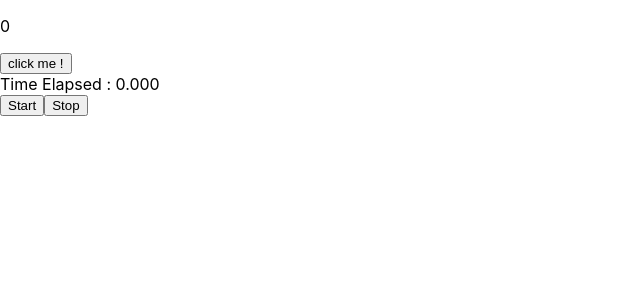
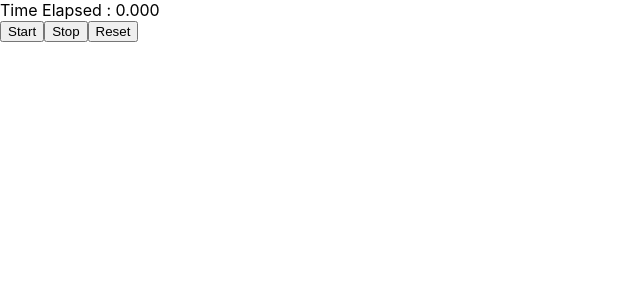
Before and after one commit to praniil/learning-react, a React (Create React App) app: page / in a window 1280 px wide. Shown: the top 300 px of the page, without its empty margins (0-640 px from the left). Built offline with nearby package versions, Linux system fonts and the light colour scheme.

Commit message:
feat: updated reset button in stop watch

```diff
--- a/src/App.tsx
+++ b/src/App.tsx
@@ -50,10 +50,10 @@ function App() {
       <Todos/>
       <UseEffectHook/>
       <UseEffectWindow/>
-      <TicTacToe/>
-      <PhotoGallery /> */}
-      <UseRefrence/>
+      <TicTacToe/> */}
+      {/* <UseRefrence/> */}
       <StopWatch/>
+      <PhotoGallery />
     </div>
 
 
--- a/src/StopWatch.tsx
+++ b/src/StopWatch.tsx
@@ -30,6 +30,9 @@ const StopWatch = () => {
         <div>Time Elapsed : {timing.toFixed(3)}</div>
       <button onClick={handleStart}> Start </button>
       <button onClick={handleStop}> Stop </button>
+      <button onClick={()=> {
+        setStartTime(null)
+      }}> Reset </button>
     </div>
   )
 }
```
